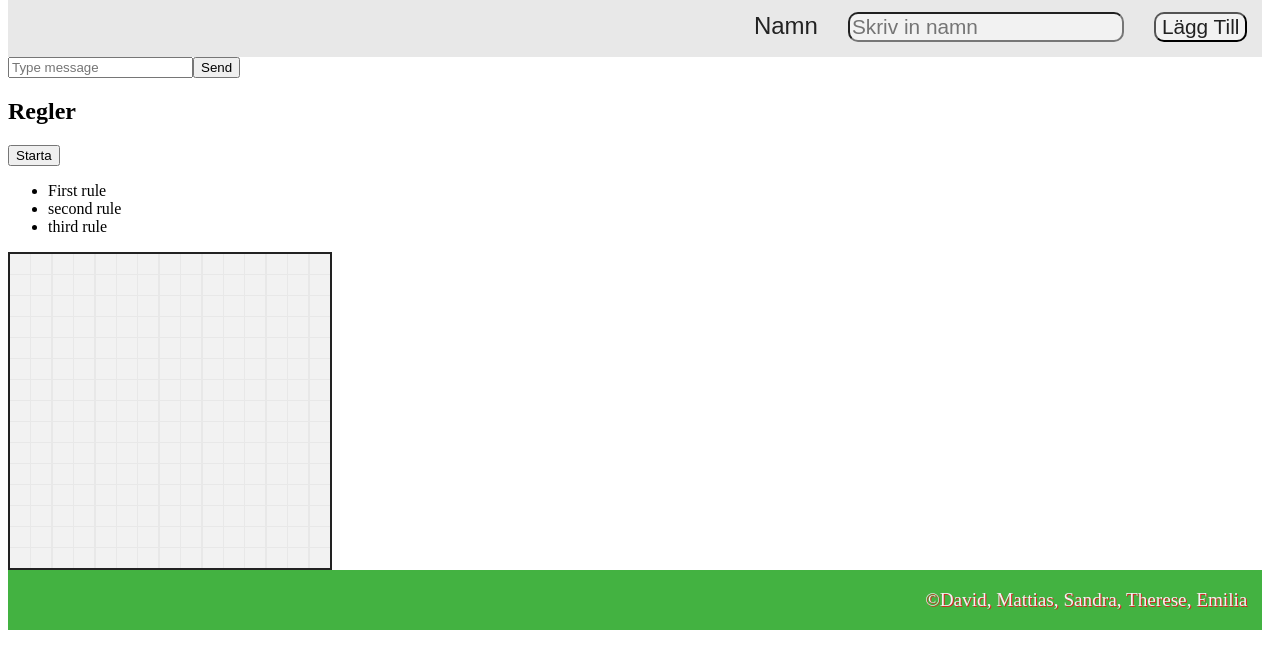
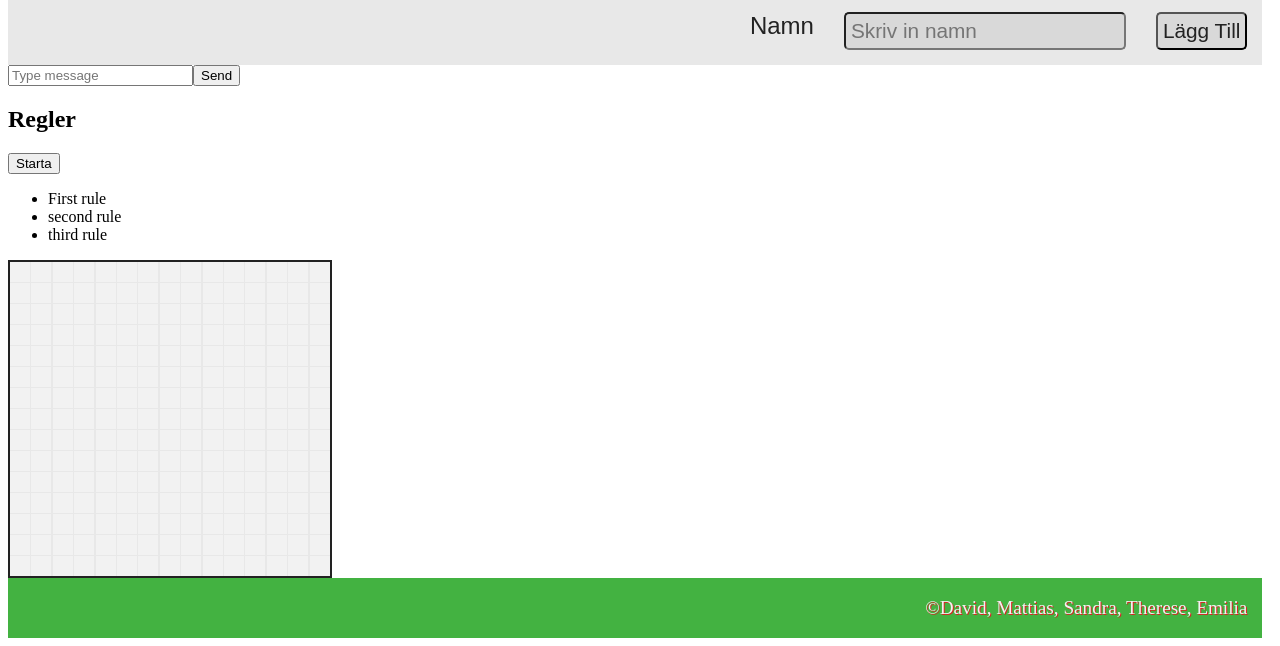
Before and after one commit to davidstalgren/apiutv-grupp-8, a website built with Vite: page frontend/index.html in a window 1280 px wide. Shown: the part 261-907 px from the top of the page. Built offline with nearby package versions, Linux system fonts and the light colour scheme; files whose address does not match are found by name.

Commit message:
Fix Change backgroudcolor

```diff
--- a/frontend/style.scss
+++ b/frontend/style.scss
@@ -41,7 +41,7 @@ h1 {
 
 
 /*-------------------------------------------------------------------------------------------------------------
---------------------- LOGIN -----------------------------------------------------------------------------------
+--------------------- LOGIN AND NAME & COLORDIV ---------------------------------------------------------------
 -------------------------------------------------------------------------------------------------------------*/
 
 .userContainer{
@@ -54,9 +54,10 @@ h1 {
 .loginParts{
   margin: 15px;
   font-size: 1.3rem;
-  border-radius: 10px;
-  background-color: #F2F2F2;
+  border-radius: 5px;
+  background-color: #D9D9D9;
   color:#222222;
+  padding:5px;
 }
 
 .loginText{
```
Also changed, not shown: frontend/style.css.
